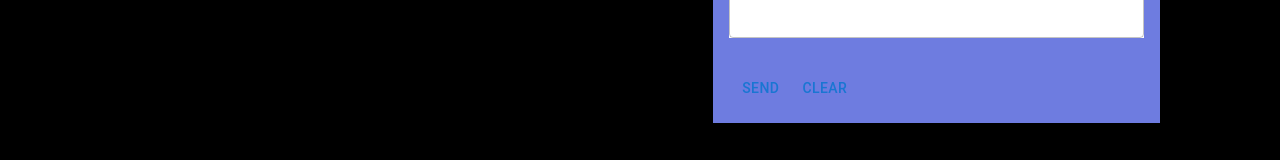
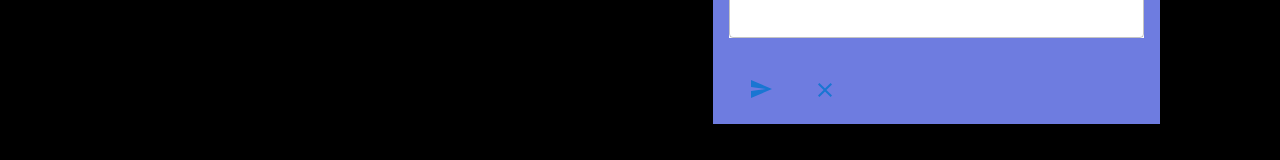
Before and after one commit to laurenmilesdev/portfolio, a Next.js app: page / in a window 1280 px wide. Both pictures are taken after a click on the tab "CONTACT". Shown: the part 618-778 px from the top of the page. Built offline with nearby package versions, Linux system fonts and the light colour scheme.

Commit message:
Updated Email component

```diff
--- a/src/components/contact/Email.tsx
+++ b/src/components/contact/Email.tsx
@@ -1,5 +1,7 @@
 import { useState } from 'react';
 import { Button, TextField } from '@mui/material';
+import SendIcon from '@mui/icons-material/Send';
+import ClearIcon from '@mui/icons-material/Clear';
 
 import EmailService from '../../services/email-service';
 import EmailType from '../../types/contact/email';
@@ -93,8 +95,14 @@ export default function Email(props: Props): JSX.Element {
           </div>
         ))}
         <div className="col-md-12 p-3">
-          <Button onClick={submit}>Send</Button>
-          <Button>Clear</Button>
+          <Button onClick={submit} className="primary-btn">
+            <SendIcon />
+          </Button>
+          <Button className="warn-btn">
+            <span id="clear-btn">
+              <ClearIcon />
+            </span>
+          </Button>
         </div>
       </div>
     </form>
```
